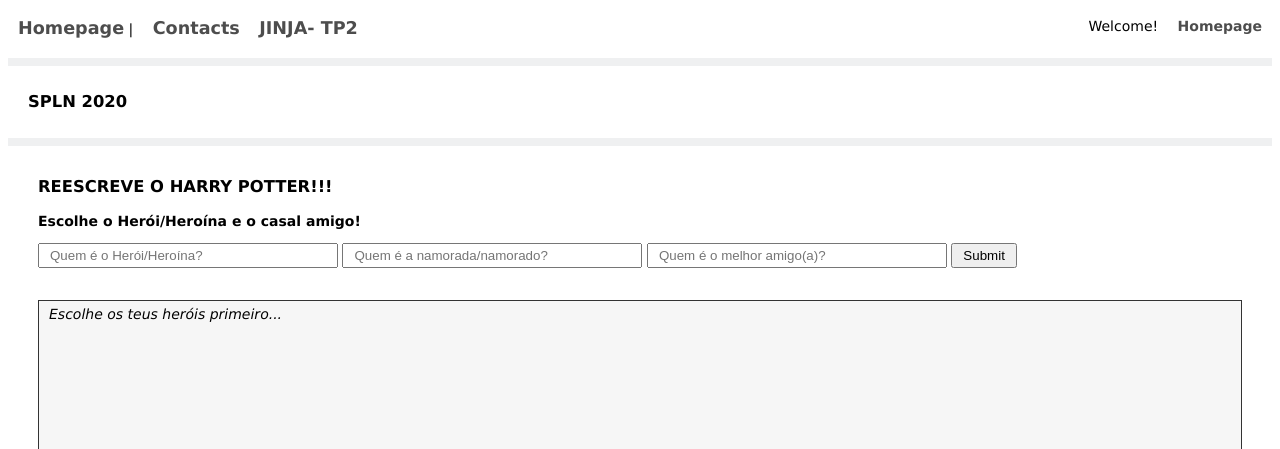
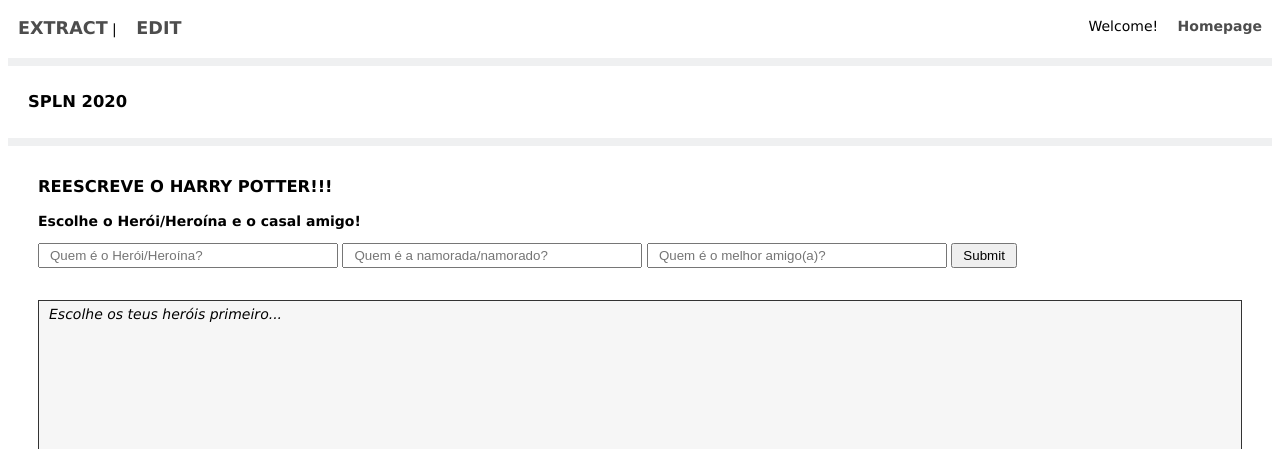
Before and after one commit to Paulo-Jorge-PM/book-characters, a Python web app: template views/templates/jinja.html in a window 1280 px wide. Shown: the top 449 px of the page. Run offline with Jinja, Linux system fonts and the light colour scheme; the template is opened without the code that fills it, so the values that code supplies are empty.

Commit message:
layout.html edited online with Bitbucket

```diff
--- a/views/templates/layout.html
+++ b/views/templates/layout.html
@@ -25,9 +25,8 @@
 	</ul>
 
 	<ul class="nav">
-		<li><a href="{{ url_for('.index') }}" class="button">Homepage</a> | </li>
-		<li><a href="{{ url_for('.index') }}" class="button">Contacts</a></li>
-        <li><a href="{{ url_for('.jinja') }}" class="button">JINJA- TP2</a></li>
+		<li><a href="{{ url_for('.index') }}" class="button">EXTRACT</a> | </li>
+        <li><a href="{{ url_for('.jinja') }}" class="button">EDIT</a></li>
 	</ul>
 </div>
 
```
